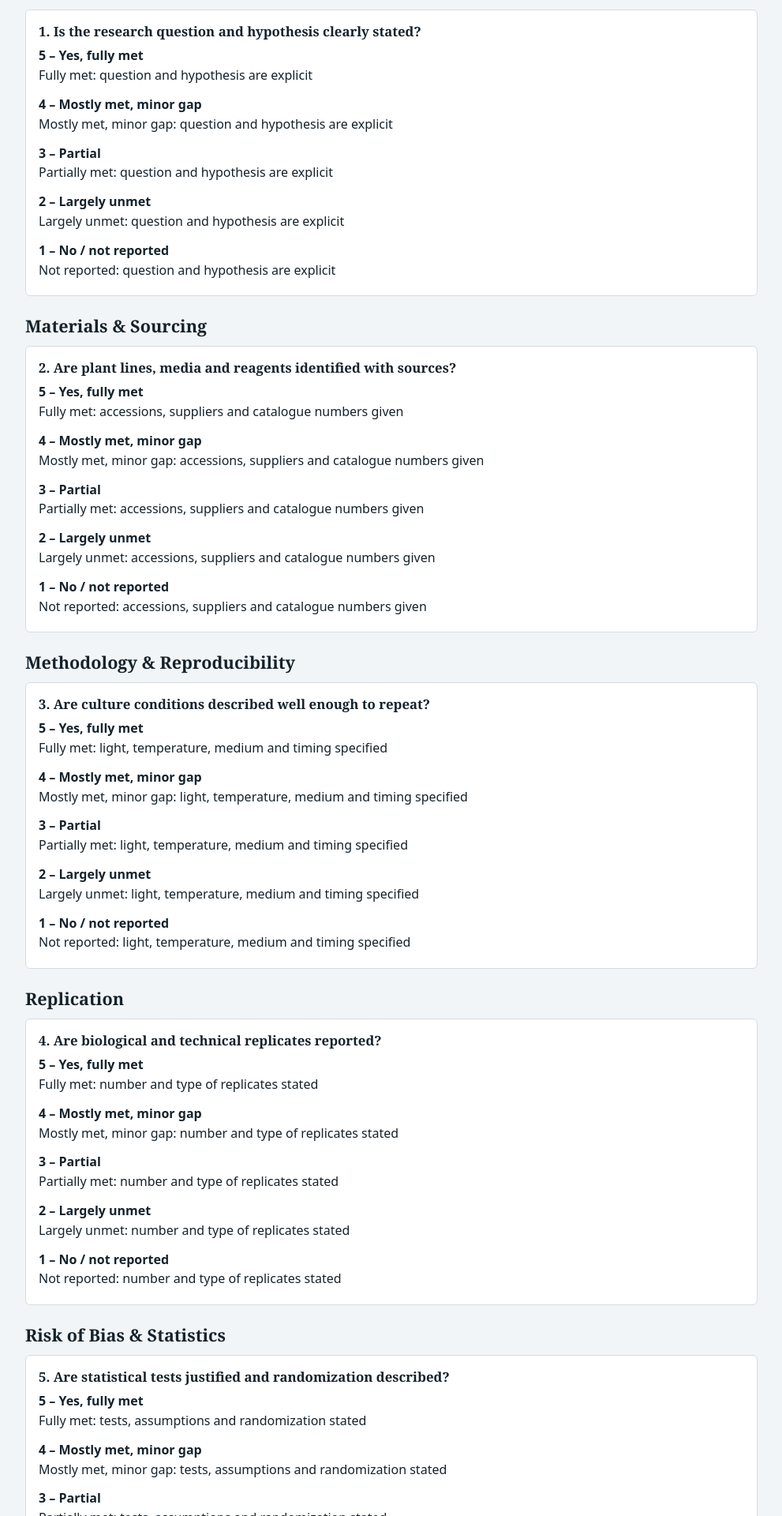
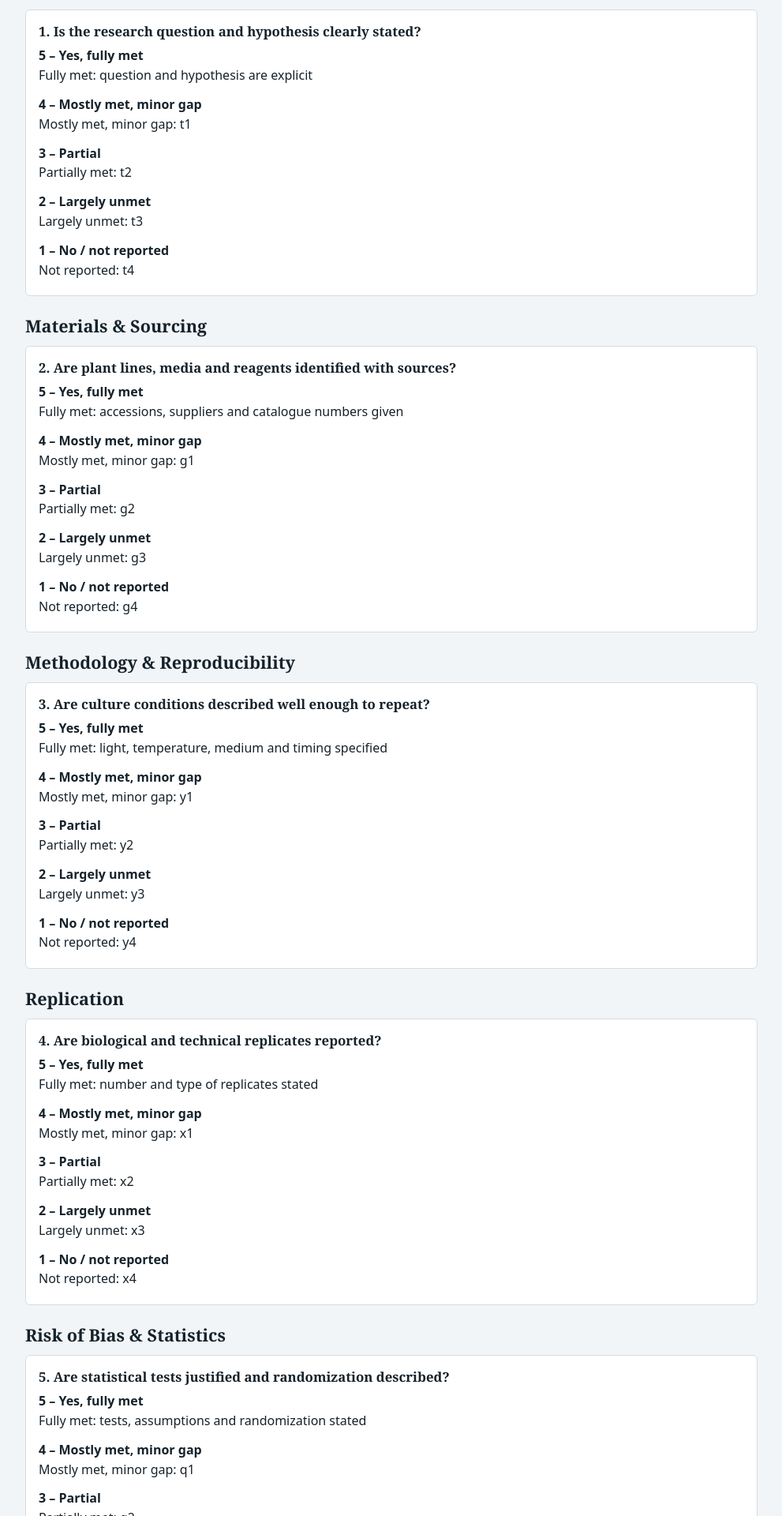
Before and after one commit to pbrusswpi/RASER, a Next.js app: page /rubrics/13b56b64-14df-4efa-8edf-567d80291c27 in a window 1280 px wide. Shown: the part 260-2180 px from the top of the page at 79% size, without its empty margins (144-1135 px from the left). Built offline with nearby package versions, Linux system fonts and the light colour scheme.

Commit message:
testing read-only rubric viewing

```diff
--- a/src/entities/seed.ts
+++ b/src/entities/seed.ts
@@ -1,15 +1,15 @@
 import type { Question, Rubric, Section } from "./types";
 
-const q = (section: Section, text: string, crit: string): Question => ({
+const q = (section: Section, text: string, crit: string[]): Question => ({
   id: crypto.randomUUID(),
   section,
   text,
   explanations: {
-    5: `Fully met: ${crit}`,
-    4: `Mostly met, minor gap: ${crit}`,
-    3: `Partially met: ${crit}`,
-    2: `Largely unmet: ${crit}`,
-    1: `Not reported: ${crit}`,
+    5: `Fully met: ${crit[0]}`,
+    4: `Mostly met, minor gap: ${crit[1]}`,
+    3: `Partially met: ${crit[2]}`,
+    2: `Largely unmet: ${crit[3]}`,
+    1: `Not reported: ${crit[4]}`,
   },
 });
 
@@ -37,11 +37,11 @@ export const seedRubric = (): Rubric => ({
   lowThreshold: 20,
   highThreshold: 27,
   questions: [
-    q("Introduction", "Is the research question and hypothesis clearly stated?", "question and hypothesis are explicit"),
-    q("Materials & Sourcing", "Are plant lines, media and reagents identified with sources?", "accessions, suppliers and catalogue numbers given"),
-    q("Methodology & Reproducibility", "Are culture conditions described well enough to repeat?", "light, temperature, medium and timing specified"),
-    q("Replication", "Are biological and technical replicates reported?", "number and type of replicates stated"),
-    q("Risk of Bias & Statistics", "Are statistical tests justified and randomization described?", "tests, assumptions and randomization stated"),
-    q("Reporting & Transparency", "Are raw data and protocols available?", "data and protocols deposited and linked"),
+    q("Introduction", "Is the research question and hypothesis clearly stated?", ["question and hypothesis are explicit","t1","t2","t3","t4"]),
+    q("Materials & Sourcing", "Are plant lines, media and reagents identified with sources?", ["accessions, suppliers and catalogue numbers given","g1","g2","g3","g4"]),
+    q("Methodology & Reproducibility", "Are culture conditions described well enough to repeat?", ["light, temperature, medium and timing specified","y1","y2","y3","y4"]),
+    q("Replication", "Are biological and technical replicates reported?", ["number and type of replicates stated","x1","x2","x3","x4"]),
+    q("Risk of Bias & Statistics", "Are statistical tests justified and randomization described?", ["tests, assumptions and randomization stated","q1","q2","q3","q4"]),
+    q("Reporting & Transparency", "Are raw data and protocols available?", ["data and protocols deposited and linked","e1","e2","e3","e4"]),
   ],
 });
```
Also changed, not shown: src/boundary/RubricView.tsx (+24 -4 lines).
